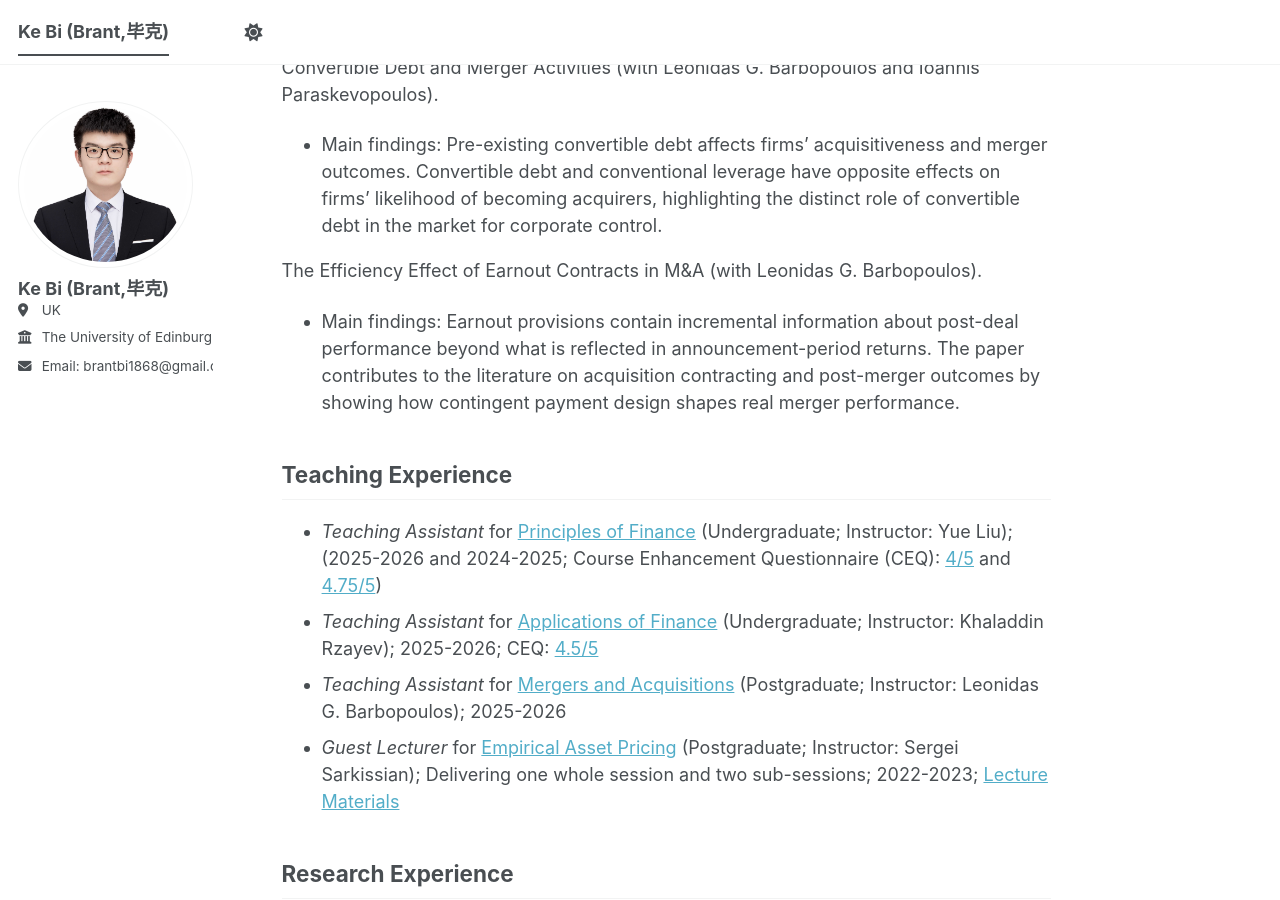
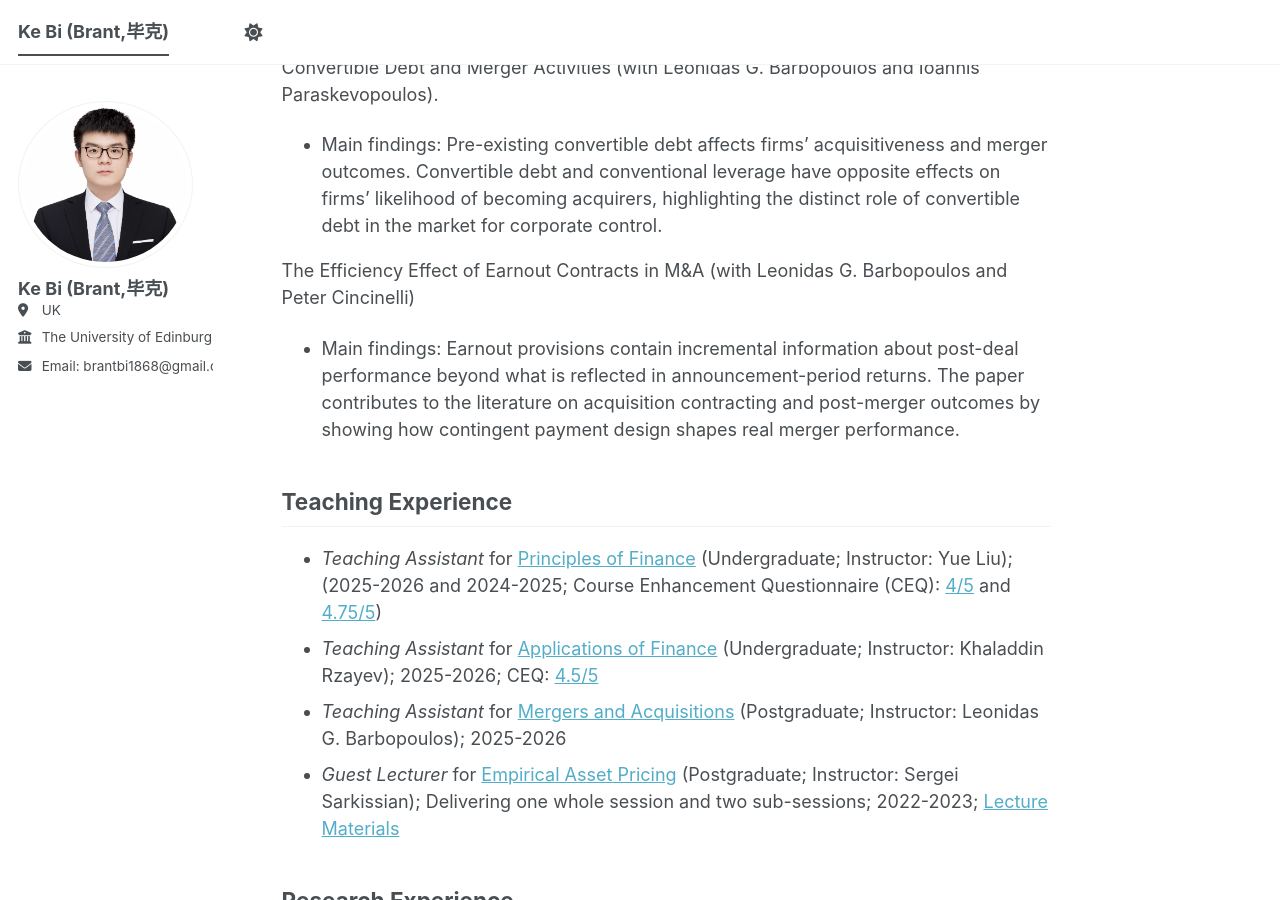
Before and after one commit to brant1868/brant1868.github.io, a Jekyll site: the page built from _pages/about.md, in a window 1280 px wide and 900 px high, scrolled down 2154 px. Built offline with Jekyll 4.4.1, drawn with Linux system fonts in a browser that asks for light colours; a script bundle is joined from its source files by our own code; library files that are not in the unit come from our copies.

Commit message:
Update about.md

```diff
--- a/_pages/about.md
+++ b/_pages/about.md
@@ -58,7 +58,7 @@ Artificial Intelligence Capital and Organic Growth (Solo-authored).
 Convertible Debt and Merger Activities (with Leonidas G. Barbopoulos and Ioannis Paraskevopoulos).
 - Main findings: Pre-existing convertible debt affects firms’ acquisitiveness and merger outcomes. Convertible debt and conventional leverage have opposite effects on firms’ likelihood of becoming acquirers, highlighting the distinct role of convertible debt in the market for corporate control.
 
-The Efficiency Effect of Earnout Contracts in M&A (with Leonidas G. Barbopoulos).
+The Efficiency Effect of Earnout Contracts in M&A (with Leonidas G. Barbopoulos and Peter Cincinelli)
 - Main findings: Earnout provisions contain incremental information about post-deal performance beyond what is reflected in announcement-period returns. The paper contributes to the literature on acquisition contracting and post-merger outcomes by showing how contingent payment design shapes real merger performance.
 
 
```
